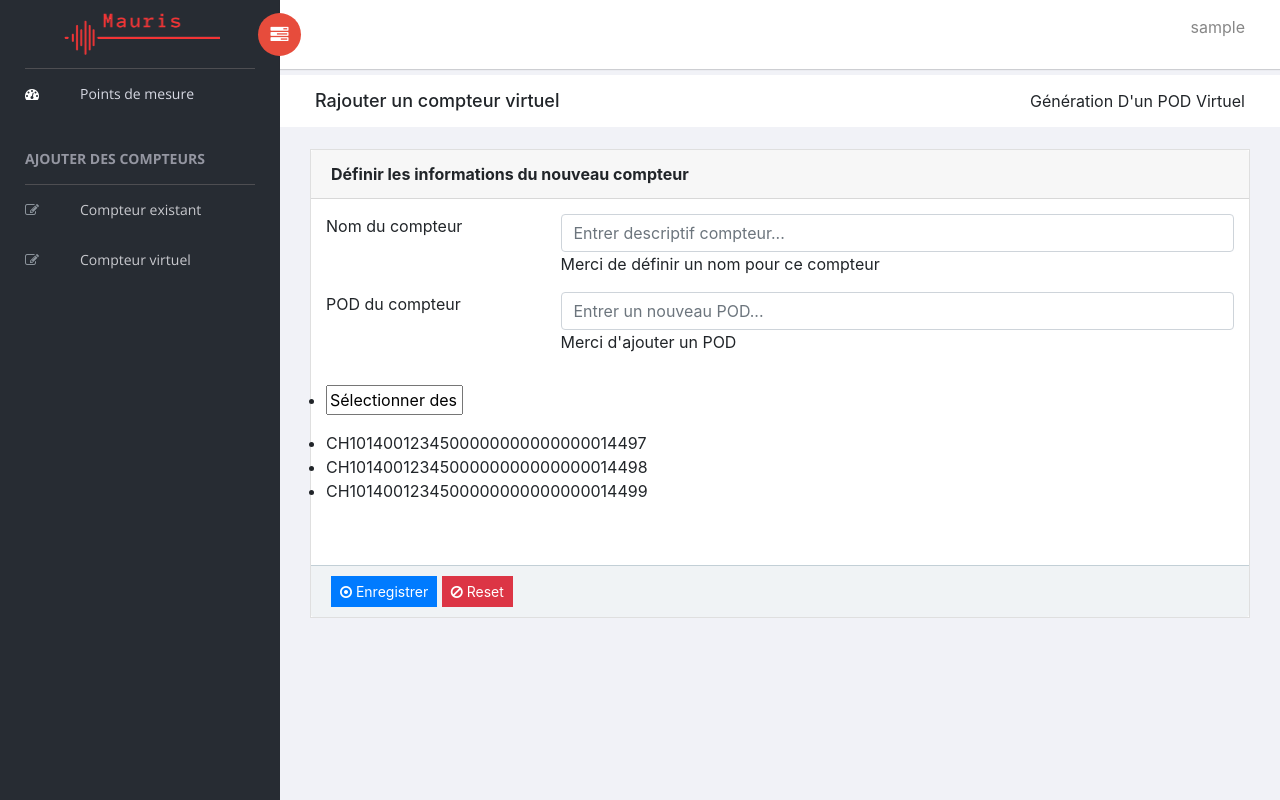
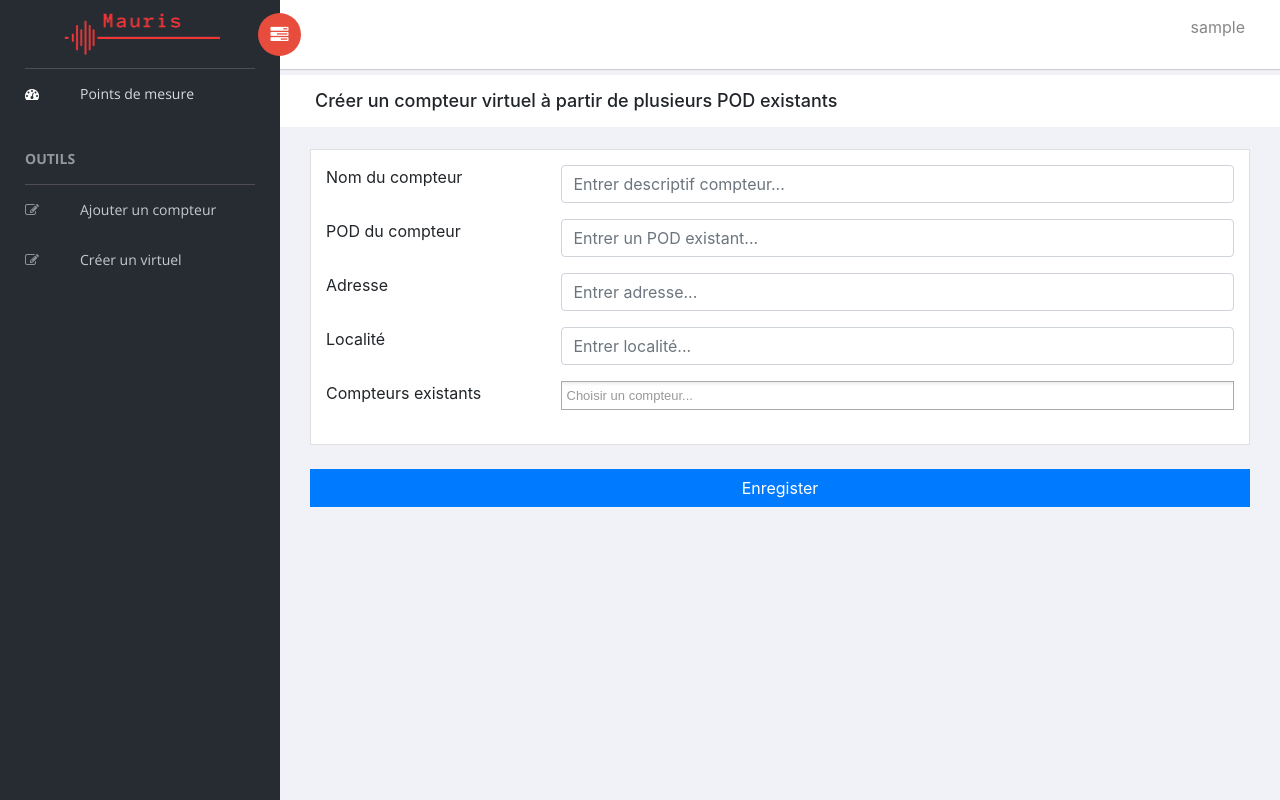
Before and after one commit to yellowbravo/mauris, a Flask app: page /admin/add_virtual_meter/ in a window 1280 px wide. Run offline with Flask 2, Linux system fonts and the light colour scheme; the visitor is signed in with stand-in values (Sample User, id 1); data that the repository does not hold is empty; some libraries are stand-ins or nearby versions.

Commit message:
add meters ready

```diff
--- a/app.py
+++ b/app.py
@@ -1,10 +1,17 @@
 from flask import Flask, render_template, flash, request, session, jsonify
+from pymongo import MongoClient
 
+client = MongoClient('mongodb://mauris:mauris2018@ds259253.mlab.com:59253/mauris')
+db = client['mauris']
 
 app = Flask(__name__)
 
 app.secret_key = 'IsYRsz62EKhfWRKHEP2dyPIKGx55CD3G'
 
+
+@app.route('/')
+def index():
+    return admin_view()
 
 @app.route('/consumer/')
 def consumer():
@@ -33,23 +40,54 @@ def admin_view():
     if not session.get('logged_in'):
         return render_template('login.html')
     else:
-        return render_template('admin.html')
+        meters = list(db.meters.find())
+
+        template_data = {'meters': meters}
+
+        return render_template('admin.html', **template_data)
 
 
-@app.route('/admin/add_pod_meter/')
+@app.route('/admin/add_pod_meter/', methods=['GET', 'POST'])
 def add_existing_meter_view():
     if not session.get('logged_in'):
         return render_template('login.html')
     else:
+        if request.method == 'POST':
+            meter = {'name': request.form['name'],
+                     'pod': request.form['pod'],
+                     'address': request.form['address'],
+                     'city': request.form['city']
+                     }
+
+            db.meters.insert(meter)
+
+            return admin_view()
+
         return render_template('add_pod_meter.html')
 
 
-@app.route('/admin/add_virtual_meter/')
+@app.route('/admin/add_virtual_meter/', methods=['GET', 'POST'])
 def add_virtual_meter_view():
     if not session.get('logged_in'):
         return render_template('login.html')
     else:
-        return render_template('add_virtual_meter.html')
+        if request.method == 'POST':
+            meter = {'name': request.form['name'],
+                     'pod': request.form['pod'],
+                     'address': request.form['address'],
+                     'city': request.form['city'],
+                     'agg_meters': request.form.getlist('meters')
+                     }
+
+            db.meters.insert(meter)
+
+            return admin_view()
+
+        meters = list(db.meters.find())
+
+        template_data = {'meters': meters}
+
+        return render_template('add_virtual_meter.html', **template_data)
 
 
 @app.route('/login/', methods=['POST'])
--- a/templates/add_virtual_meter.html
+++ b/templates/add_virtual_meter.html
@@ -1,93 +1,86 @@
 {% extends "base.html" %}
 {% block body %}
 
+
     <div class="breadcrumbs">
-        <div class="col-sm-4">
+        <div class="col-sm-12">
             <div class="page-header float-left">
                 <div class="page-title">
-                    <h1>Rajouter un compteur virtuel </h1>
+                    <h1>Créer un compteur virtuel à partir de plusieurs POD existants</h1>
                 </div>
             </div>
         </div>
-        <div class="col-sm-8">
-            <div class="page-header float-right">
-                <div class="page-title">
-                    <ol class="breadcrumb text-right">
-                        <li class="active">Génération d'un POD virtuel </li>
-                    </ol>
-                </div>
-            </div>
-        </div>
+
     </div>
 
     <div class="content mt-3">
         <div class="col-md-12">
             <div class="card">
-                <div class="card-header">
-                    <strong>Définir les informations du nouveau compteur</strong>
-                </div>
+
                 <div class="card-body card-block">
                     <form action method="post" class="form-horizontal">
                         <div class="row form-group">
                             <div class="col col-md-3">
-                                <label for="hf-meter" class=" form control-label">Nom du compteur </label>
+                                <label for="name" class=" form control-label">Nom du compteur </label>
                             </div>
                             <div class="col-12 col-md-9">
-                                <input type="email" id="hf-meter" name="hf-meter" placeholder="Entrer descriptif compteur..." class="form-control">
-                                <span class="help-block">Merci de définir un nom pour ce compteur</span>
+                                <input type="text" id="name" name="name" placeholder="Entrer descriptif compteur..." class="form-control">
                             </div>
                         </div>
 
                         <div class="row form-group">
                             <div class="col col-md-3">
-                                <label for="hf-pod" class=" form control-label">POD du compteur </label>
+                                <label for="pod" class=" form control-label">POD du compteur </label>
                             </div>
                             <div class="col-12 col-md-9">
-                                <input type="password" id="hf-pod" name="hf-pod" placeholder="Entrer un nouveau POD..." class="form-control">
-                                <span class="help-block">Merci d'ajouter un POD </span>
+                                <input type="text" id="pod" name="pod" placeholder="Entrer un POD existant..." class="form-control">
                             </div>
                         </div>
 
                         <div class="row form-group">
-                            <div class="card-body">
-                                <select data-placeholder="Sélectionner des compteurs..." multiple class="standardSelect" style="display: none;">
-                                    <option value></option>
-                                    <option value="CH1014001234500000000000000014497">CH1014001234500000000000000014497</option>
-                                    <option value="CH1014001234500000000000000014498">CH1014001234500000000000000014498</option>
-                                    <option value="CH1014001234500000000000000014499">CH1014001234500000000000000014499</option>
-                                </select>
-
-                                <div class="chosen-container chosen-container-multi" title style="width: 100%;">
-                                    <ul class="chosen-choices">
-                                        <li class="search-field">
-                                            <input class="chosen-search-input default" type="text" autocomplete="off" value="Sélectionner des compteurs..." style="width: 137px;">
-                                        </li>
-                                    </ul>
-                                    <div class="chosen-drop">
-                                        <ul class="chosen-results">
-                                            <li class="active-result" data-option-array-index="1">CH1014001234500000000000000014497</li>
-                                            <li class="active-result" data-option-array-index="2">CH1014001234500000000000000014498</li>
-                                            <li class="active-result" data-option-array-index="3">CH1014001234500000000000000014499</li>
-                                        </ul>
-                                    </div>
-                                </div>
+                            <div class="col col-md-3">
+                                <label for="address" class=" form control-label">Adresse </label>
+                            </div>
+                            <div class="col-12 col-md-9">
+                                <input type="text" id="address" name="address" placeholder="Entrer adresse..." class="form-control">
                             </div>
                         </div>
 
-                    </form>
+                        <div class="row form-group">
+                            <div class="col col-md-3">
+                                <label for="city" class=" form control-label">Localité </label>
+                            </div>
+                            <div class="col-12 col-md-9">
+                                <input type="text" id="city" name="city" placeholder="Entrer localité..." class="form-control">
+                            </div>
+                        </div>
+
+                        <div class="row form-group">
+                            <div class="col col-md-3">
+                                <label for="meter_to_add_up" class=" form control-label">Compteurs existants </label>
+                            </div>
+
+                            <div class="col-12 col-md-9">
+                                <select  name="meters" data-placeholder="Choisir un compteur..." multiple class="standardSelect">
+                                    <option value=""></option>
+
+                                    {% for m in meters %}
+                                        <option value={{ m.pod }}>{{ m.pod }}</option>
+                                    {% endfor %}
+                                </select>
+                            </div>
+                        </div>
                 </div>
 
-                <div class="card-footer">
-                    <button type="submit" class="btn btn-primary btn-sm">
-                        <i class="fa fa-dot-circle-o"></i> Enregistrer
-                    </button>
-                    <button type="reset" class="btn btn-danger btn-sm">
-                        <i class="fa fa-ban"></i> Reset
-                    </button>
-                </div>
 
             </div>
+                <input type="submit" class="btn btn-primary btn-block" value="Enregister">
+
+            </form>
+
+
         </div>
+    </div>
     </div>
 
 {% endblock %}
--- a/templates/base.html
+++ b/templates/base.html
@@ -16,6 +16,7 @@
     <link rel="stylesheet" href="/static/vendors/selectFX/css/cs-skin-elastic.css">
     <link rel="stylesheet" href="/static/vendors/jqvmap/dist/jqvmap.min.css">
 
+    <link rel="stylesheet" href="/static/vendors/chosen/chosen.min.css">
 
     <link rel="stylesheet" href="/static/assets/css/style.css">
 
@@ -43,12 +44,12 @@
                 <li class="active">
                     <a href="/admin/"> <i class="menu-icon fa fa-dashboard"></i>Points de mesure </a>
                 </li>
-                <h3 class="menu-title">Ajouter des compteurs</h3>
+                <h3 class="menu-title">Outils</h3>
                 <li>
-                    <a href="/admin/add_pod_meter/"> <i class="menu-icon fa fa-edit"></i>Compteur existant </a>
+                    <a href="/admin/add_pod_meter/"> <i class="menu-icon fa fa-edit"></i>Ajouter un compteur</a>
                 </li>
                 <li>
-                    <a href="/admin/add_virtual_meter/"> <i class="menu-icon fa fa-edit"></i>Compteur virtuel </a>
+                    <a href="/admin/add_virtual_meter/"> <i class="menu-icon fa fa-edit"></i>Créer un virtuel </a>
                 </li>
             </ul>
         </div><!-- /.navbar-collapse -->
@@ -78,11 +79,6 @@
                     </a>
 
                     <div class="user-menu dropdown-menu">
-                        <a class="nav-link" href="#"><i class="fa fa-user"></i> My Profile</a>
-
-                        <a class="nav-link" href="#"><i class="fa fa-user"></i> Notifications <span class="count">13</span></a>
-
-                        <a class="nav-link" href="#"><i class="fa fa-cog"></i> Settings</a>
 
                         <a class="nav-link" href="/logout/"><i class="fa fa-power-off"></i> Logout</a>
                     </div>
@@ -114,6 +110,19 @@
 <script src="/static/vendors/jqvmap/examples/js/jquery.vmap.sampledata.js"></script>
 <script src="/static/vendors/jqvmap/dist/maps/jquery.vmap.world.js"></script>
 
+<script src="/static/vendors/chosen/chosen.jquery.min.js"></script>
+
+<script>
+    jQuery(document).ready(function() {
+        jQuery(".standardSelect").chosen({
+            disable_search_threshold: 10,
+            no_results_text: "Oops, nothing found!",
+            width: "100%"
+        });
+    });
+</script>
+
+
 <!--  Chart js -->
 <script src="/static/vendors/chart.js/dist/Chart.bundle.min.js"></script>
 
```
Also changed, not shown: templates/add_pod_meter.html (+31 -29 lines), templates/admin.html (+6 -5 lines).
